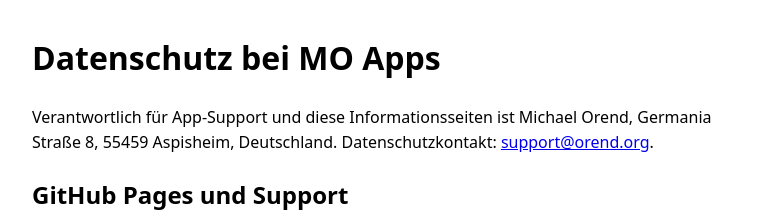
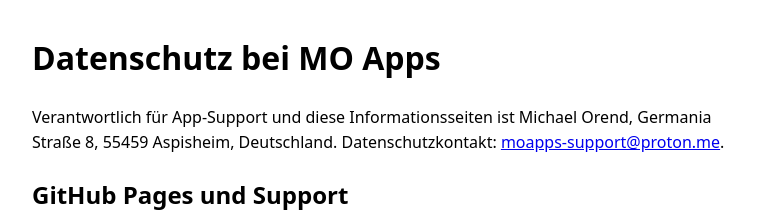
Before and after one commit to Patavan/patavan.github.io, a plain HTML site: page datenschutz.html in a window 1280 px wide. Shown: the top 221 px of the page, without its empty margins (256-1020 px from the left). Drawn offline with Linux system fonts and the light colour scheme.

Commit message:
Update datenschutz.html

```diff
--- a/datenschutz.html
+++ b/datenschutz.html
@@ -12,7 +12,7 @@ body {font: 1rem/1.6 system-ui,sans-serif; max-width: 44rem; margin: 2rem auto;
 <body>
 <main>
 <h1>Datenschutz bei MO Apps</h1>
-<p>Verantwortlich für App-Support und diese Informationsseiten ist Michael Orend, Germania Straße 8, 55459 Aspisheim, Deutschland. Datenschutzkontakt: <a href="mailto:support@orend.org">support@orend.org</a>.</p>
+<p>Verantwortlich für App-Support und diese Informationsseiten ist Michael Orend, Germania Straße 8, 55459 Aspisheim, Deutschland. Datenschutzkontakt: <a href="mailto:moapps-support@proton.me">moapps-support@proton.me</a>.</p>
 <h2>GitHub Pages und Support</h2>
 <p>Diese Seiten werden von GitHub Pages ausgeliefert. Beim Abruf fallen technische Verbindungsdaten an. Wenn du uns per E-Mail kontaktierst, verarbeiten wir deine Absenderadresse, den Nachrichteninhalt und die zugehörigen Kommunikationsdaten, um dein Anliegen zu bearbeiten.</p>
 <p><a href="https://docs.github.com/en/site-policy/privacy-policies/github-general-privacy-statement">Datenschutzhinweise von GitHub</a></p>
```
